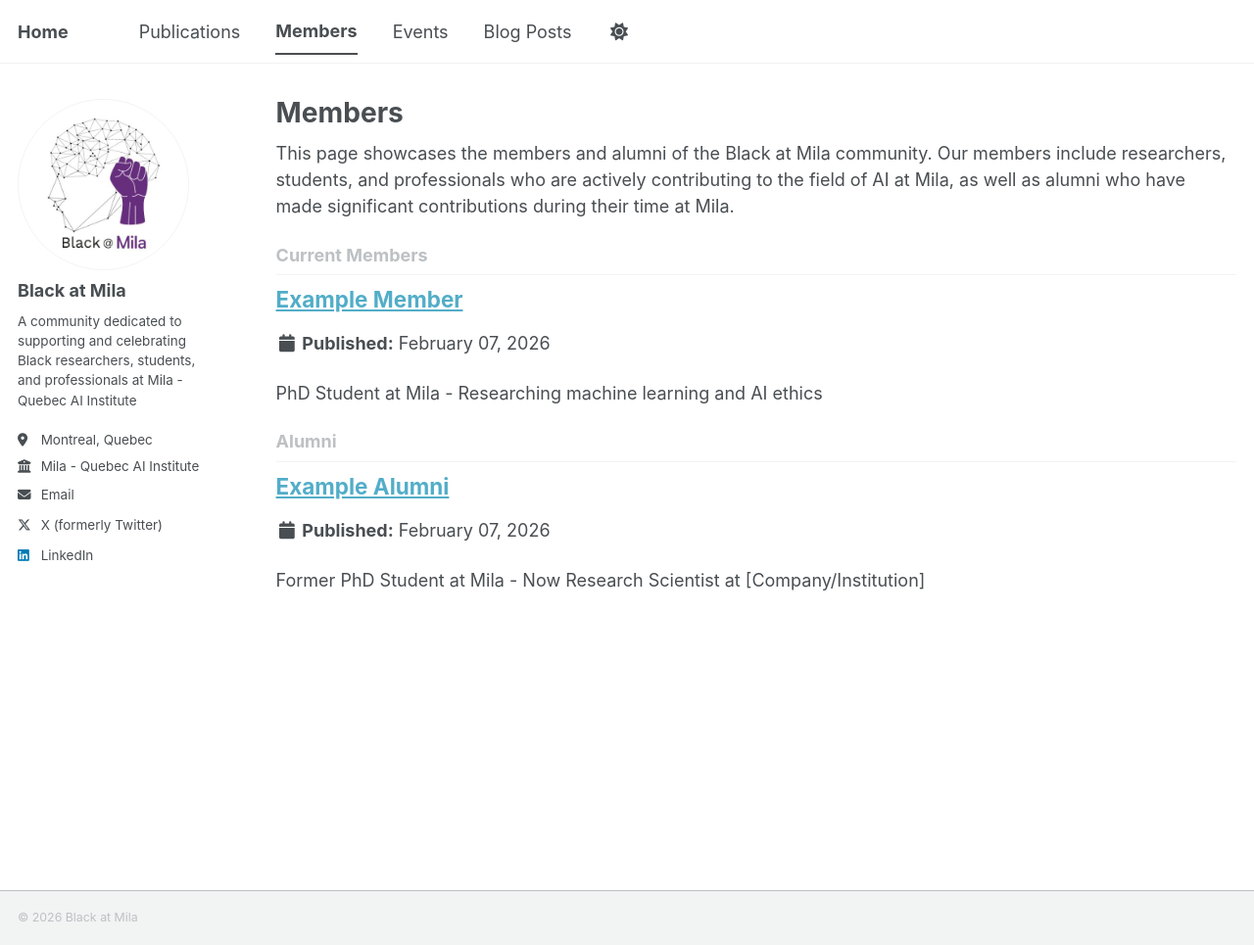
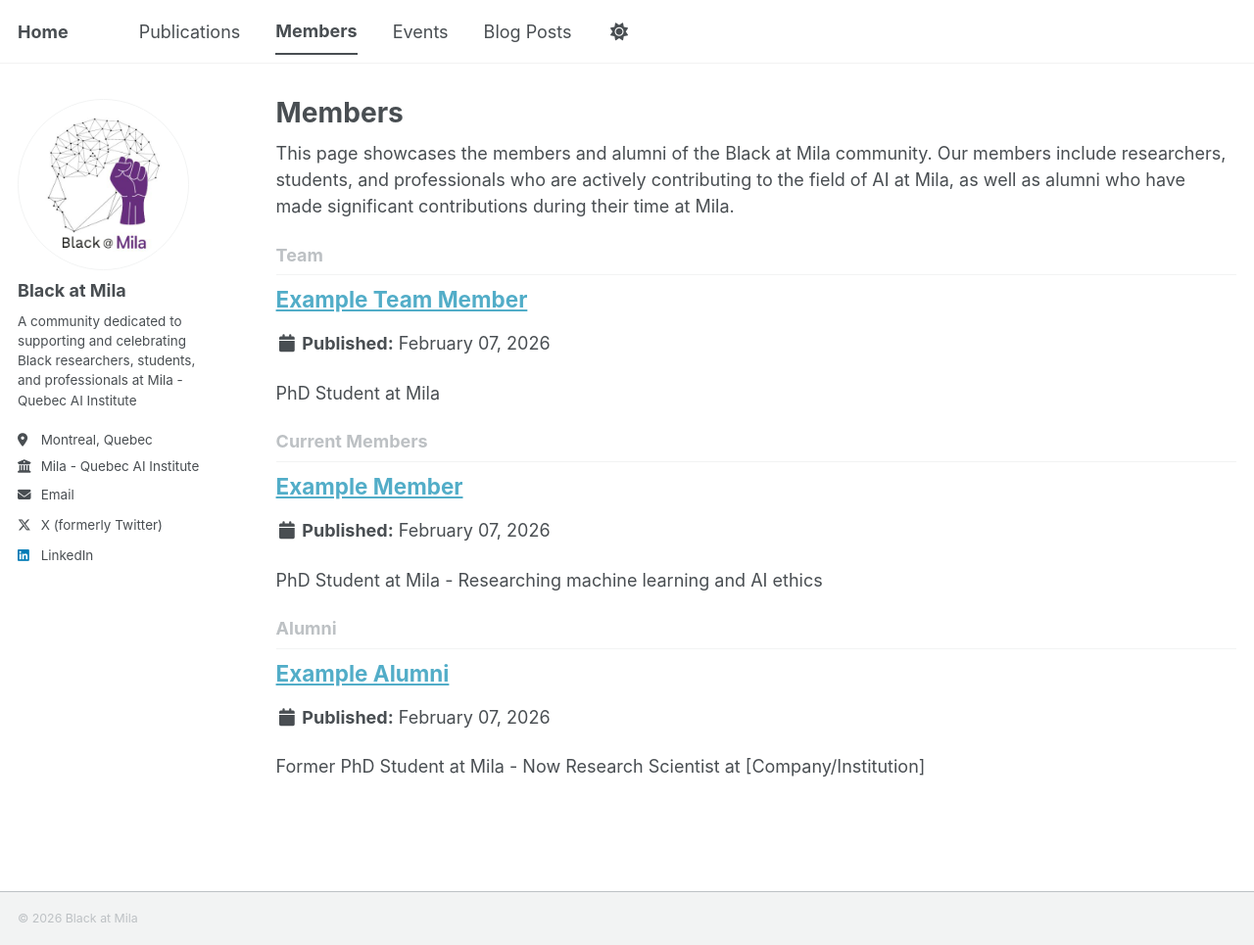
Before and after one commit to blackatmila/blackatmila.github.io, a Jekyll site: the page built from _pages/members.html, in a window 1280 px wide and 965 px high. Shown: the whole window at 98% size. Built offline with Jekyll 4.4.1, drawn with Linux system fonts in a browser that asks for light colours; a script bundle is joined from its source files by our own code; library files that are not in the unit come from our copies.

Commit message:
Added team

```diff
--- a/_config.yml
+++ b/_config.yml
@@ -238,6 +238,9 @@ collections:
   alumni:
     output: true
     permalink: /:collection/:path/
+  team:
+    output: true
+    permalink: /:collection/:path/
 
 
 # These settings control how pages and collections are included in the site
@@ -313,6 +316,15 @@ defaults:
       author_profile: true
       share: true
       comments: true
+  # _team
+  - scope:
+      path: ""
+      type: team
+    values:
+      layout: single
+      author_profile: true
+      share: true
+      comments: true
 
 
 # Sass/SCSS
--- a/_pages/members.html
+++ b/_pages/members.html
@@ -8,6 +8,12 @@ author_profile: true
 This page showcases the members and alumni of the Black at Mila community. Our members include researchers, students, and professionals who are actively contributing to the field of AI at Mila, as well as alumni who have made significant contributions during their time at Mila.
 
 {% include base_path %}
+
+<h2 id="team" class="archive__subtitle">Team</h2>
+
+{% for post in site.team %}
+  {% include archive-single.html %}
+{% endfor %}
 
 <h2 id="current-members" class="archive__subtitle">Current Members</h2>
 
```
Also changed, not shown: _team/example-team-member.md (added, +16 -0 lines), 1 other file.
